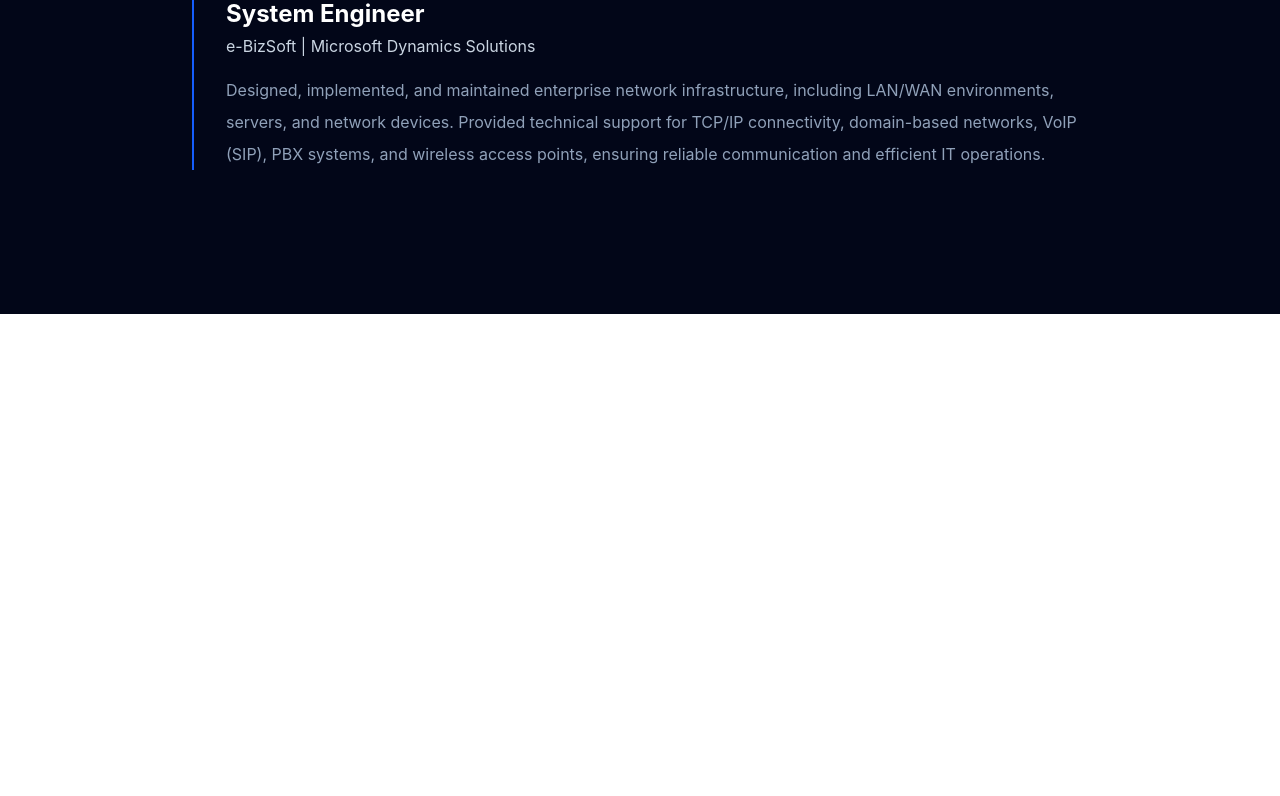
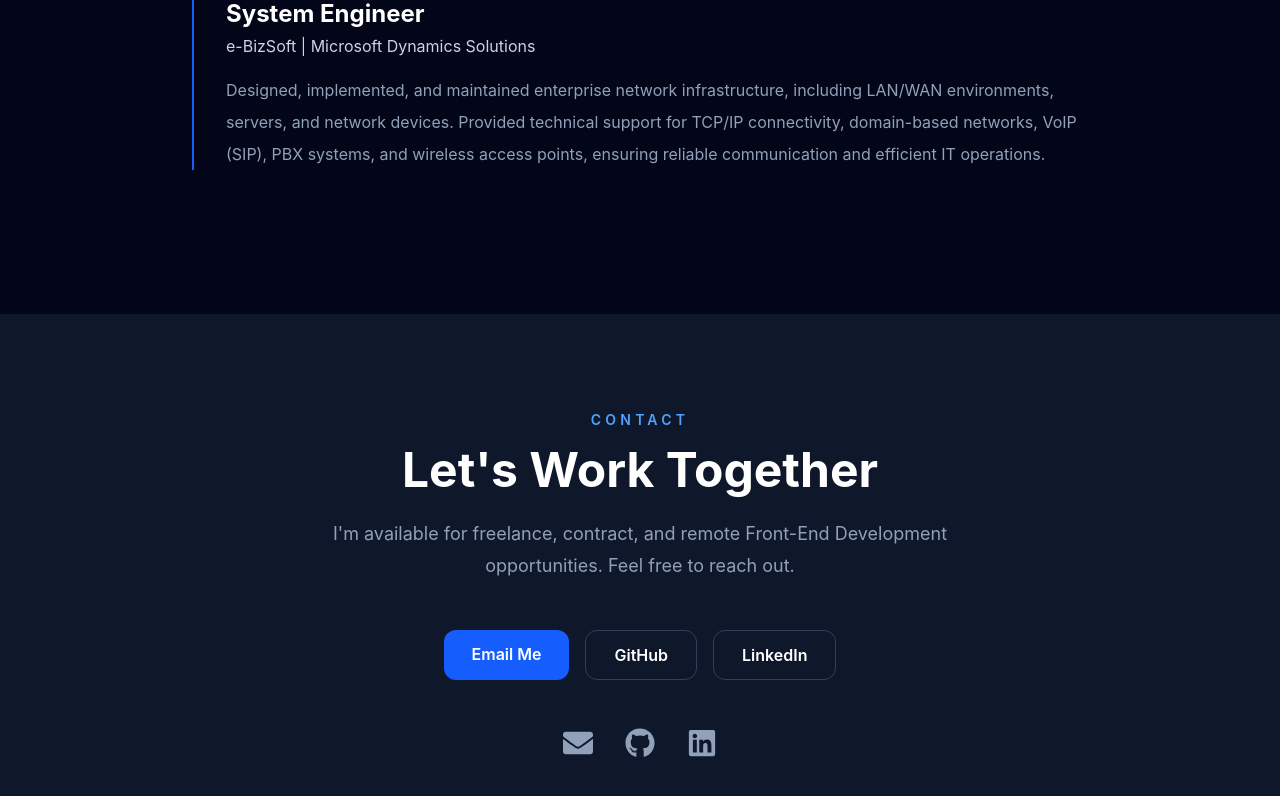
Before and after one commit to sohaib-qadir-nizamani/Portfolio, a React app: page / in a window 1280 px wide. Shown: the part 5305-6101 px from the top of the page. Before the commit the page ends 5619 px from the top, so only its background shows below. Built offline with nearby package versions, Linux system fonts and the light colour scheme; the HTML template or start-up script is replaced by a standard one.

Commit message:
feat: Add contact section

```diff
--- a/src/App.jsx
+++ b/src/App.jsx
@@ -9,6 +9,7 @@ import About from "@/Components/sections/About";
 import Skills from "@/Components/sections/Skills";
 import Projects from "@/Components/sections/Projects";
 import Experience from "@/Components/sections/Experience";
+import Contact from "@/Components/sections/contact";
 
 function App() {
   return (
@@ -21,6 +22,7 @@ function App() {
       <Skills />
       <Projects />
       <Experience />
+      <Contact />
       {/* </div> */}
     </main>
   );
--- a/src/Components/sections/Contact.jsx
+++ b/src/Components/sections/Contact.jsx
@@ -0,0 +1,83 @@
+import { FaEnvelope, FaGithub, FaLinkedin } from "react-icons/fa";
+
+const Contact = () => {
+  return (
+    <section
+      id="contact"
+      className="bg-slate-900 px-6 py-24 text-white lg:px-8"
+    >
+      <div className="mx-auto max-w-4xl text-center">
+        <p className="text-sm font-semibold tracking-[0.3em] text-blue-400 uppercase">
+          Contact
+        </p>
+
+        <h2 className="mt-4 text-4xl font-bold md:text-5xl">
+          Let's Work Together
+        </h2>
+
+        <p className="mx-auto mt-6 max-w-2xl text-lg leading-8 text-slate-400">
+          I'm available for freelance, contract, and remote Front-End
+          Development opportunities. Feel free to reach out.
+        </p>
+
+        <div className="mt-12 flex flex-wrap justify-center gap-4">
+          <a
+            href="mailto:YOUR_EMAIL@gmail.com"
+            className="rounded-xl bg-blue-600 px-7 py-3 font-semibold transition hover:bg-blue-700"
+          >
+            Email Me
+          </a>
+
+          <a
+            // href="https://github.com/YOUR_USERNAME"
+            href="https://github.com/sohaib-qadir-nizamani"
+            target="_blank"
+            rel="noreferrer"
+            className="rounded-xl border border-slate-700 px-7 py-3 font-semibold transition hover:border-blue-500"
+          >
+            GitHub
+          </a>
+
+          <a
+            // href="https://linkedin.com/in/YOUR_USERNAME"
+            href="https://www.linkedin.com/in/sohaib-qadir-5a9256b0/"
+            target="_blank"
+            rel="noreferrer"
+            className="rounded-xl border border-slate-700 px-7 py-3 font-semibold transition hover:border-blue-500"
+          >
+            LinkedIn
+          </a>
+        </div>
+
+        <div className="mt-12 flex justify-center gap-8 text-3xl">
+          <a
+            href="mailto:sohaib.qadir82@gmail.com"
+            className="text-slate-400 transition hover:text-blue-400"
+          >
+            <FaEnvelope />
+          </a>
+
+          <a
+            href="https://github.com/sohaib-qadir-nizamani"
+            target="_blank"
+            rel="noreferrer"
+            className="text-slate-400 transition hover:text-blue-400"
+          >
+            <FaGithub />
+          </a>
+
+          <a
+            href="https://www.linkedin.com/in/sohaib-qadir-5a9256b0/"
+            target="_blank"
+            rel="noreferrer"
+            className="text-slate-400 transition hover:text-blue-400"
+          >
+            <FaLinkedin />
+          </a>
+        </div>
+      </div>
+    </section>
+  );
+};
+
+export default Contact;
```
